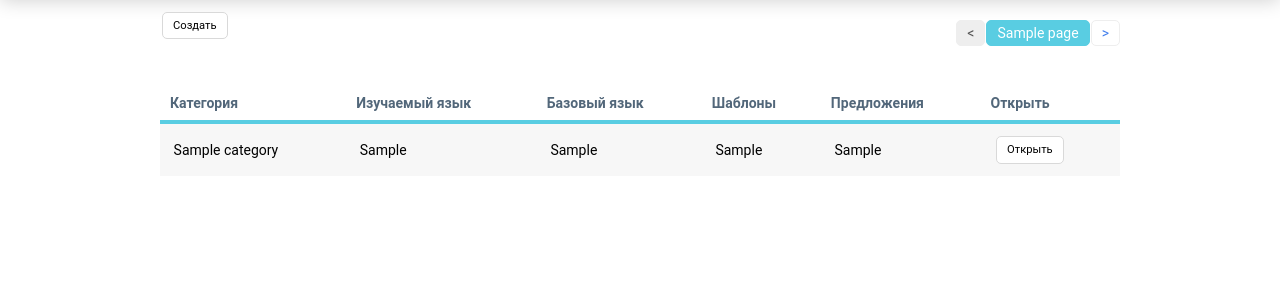
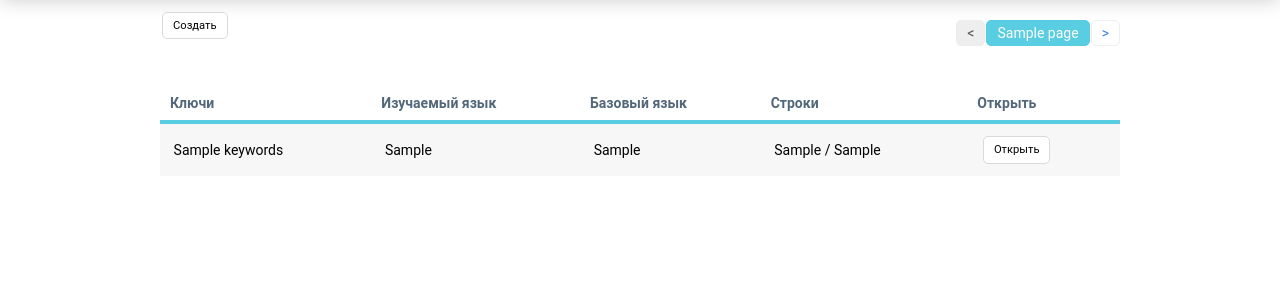
Before and after one commit to yvolohov/admin.sip.dev, a PHP site: template public_html/templates/questions/show.twig in a window 1280 px wide. Shown: the part 56-356 px from the top of the page. Run offline with PHP 8.4, Linux system fonts and the light colour scheme; the template is opened without the code that fills it: most values are stand-ins (such as "Sample title", 1, 10 or a date in 2020); some libraries are stand-ins or nearby versions.

Commit message:
keywords field

```diff
--- a/public_html/Forms/QuestionForm.php
+++ b/public_html/Forms/QuestionForm.php
@@ -21,6 +21,7 @@ class QuestionForm extends BaseForm
             new Assert\Type(array('type' => 'numeric')),
             new Assert\GreaterThanOrEqual(array('value' => 1))
         ));
+        $this->setField('keywords', 'Ключи', 'text', '');
         $this->setField('foreign_sentence', 'Пример на изучаемом языке', 'text', '');
         $this->setField('native_sentence', 'Пример на базовом языке', 'text', '');
         $this->setListField('templates_list');
--- a/public_html/Models/QuestionsModel.php
+++ b/public_html/Models/QuestionsModel.php
@@ -40,7 +40,7 @@ class QuestionsModel extends BaseModel
     {
         $db = $this->getDB();
         $stm = $db->prepare(
-            'SELECT que.id, que.foreign_sentence,
+            'SELECT que.id, que.keywords, que.foreign_sentence,
             que.native_sentence, que.templates_cnt,
             que.sentences_cnt, IFNULL(cat.foreign_name, "") category
             FROM questions que
--- a/public_html/sql/db.sql
+++ b/public_html/sql/db.sql
@@ -29,9 +29,9 @@ CREATE TABLE IF NOT EXISTS `descriptions` (
 
 CREATE TABLE IF NOT EXISTS `questions` (
     `id` int(11) UNSIGNED AUTO_INCREMENT NOT NULL,
+    `keywords` varchar(255) DEFAULT '' NOT NULL,
     `native_sentence` varchar(255) DEFAULT '' NOT NULL,
     `foreign_sentence` varchar(255) DEFAULT '' NOT NULL,
-    `hint` varchar(255) DEFAULT '' NOT NULL,
     `templates_cnt` int(11) UNSIGNED DEFAULT '0' NOT NULL,
     `sentences_cnt` int(11) UNSIGNED DEFAULT '0' NOT NULL,
     `category_id` int(11) UNSIGNED NOT NULL,
--- a/public_html/templates/questions/show.twig
+++ b/public_html/templates/questions/show.twig
@@ -49,22 +49,20 @@
                 <table class="table hovered striped">
                     <thead>
                     <tr>
-                        <th>Категория</th>
+                        <th>Ключи</th>
                         <th>Изучаемый язык</th>
                         <th>Базовый язык</th>
-                        <th>Шаблоны</th>
-                        <th>Предложения</th>
+                        <th>Строки</th>
                         <th>Открыть</th>
                     </tr>
                     </thead>
                     <tbody>
                     {% for question in questions %}
                         <tr>
-                            <td>{{ question.category }}</td>
+                            <td>{{ question.keywords }}</td>
                             <td>{{ question.foreign_sentence }}</td>
                             <td>{{ question.native_sentence }}</td>
-                            <td>{{ question.templates_cnt }}</td>
-                            <td>{{ question.sentences_cnt }}</td>
+                            <td>{{ question.templates_cnt }} / {{ question.sentences_cnt }}</td>
                             <td>
                                 <a href="/question/edit/{{ question.id }}/" class="button small-button rounded">
                                     Открыть
```
Also changed, not shown: public_html/Models/QuestionModel.php (+5 -3 lines), public_html/templates/question/new-edit.twig (+10 -0 lines), public_html/templates/questions/show-tree.twig (+4 -4 lines).
